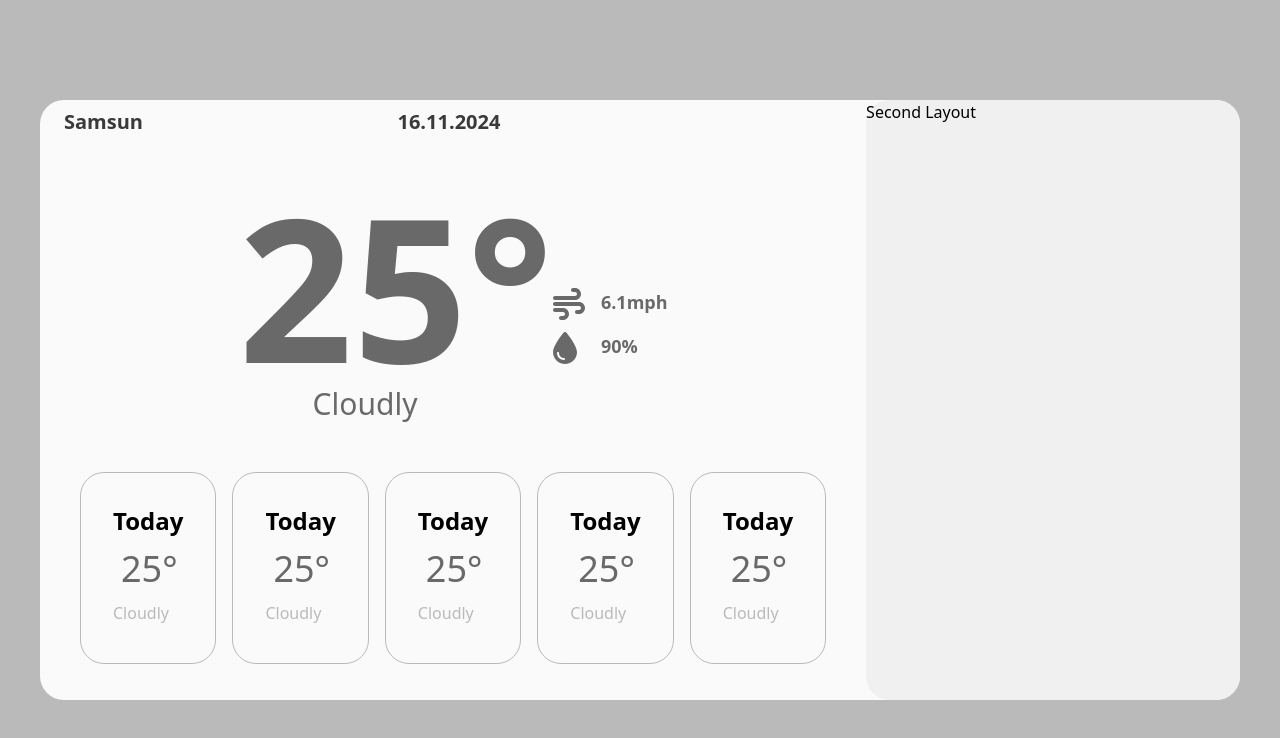
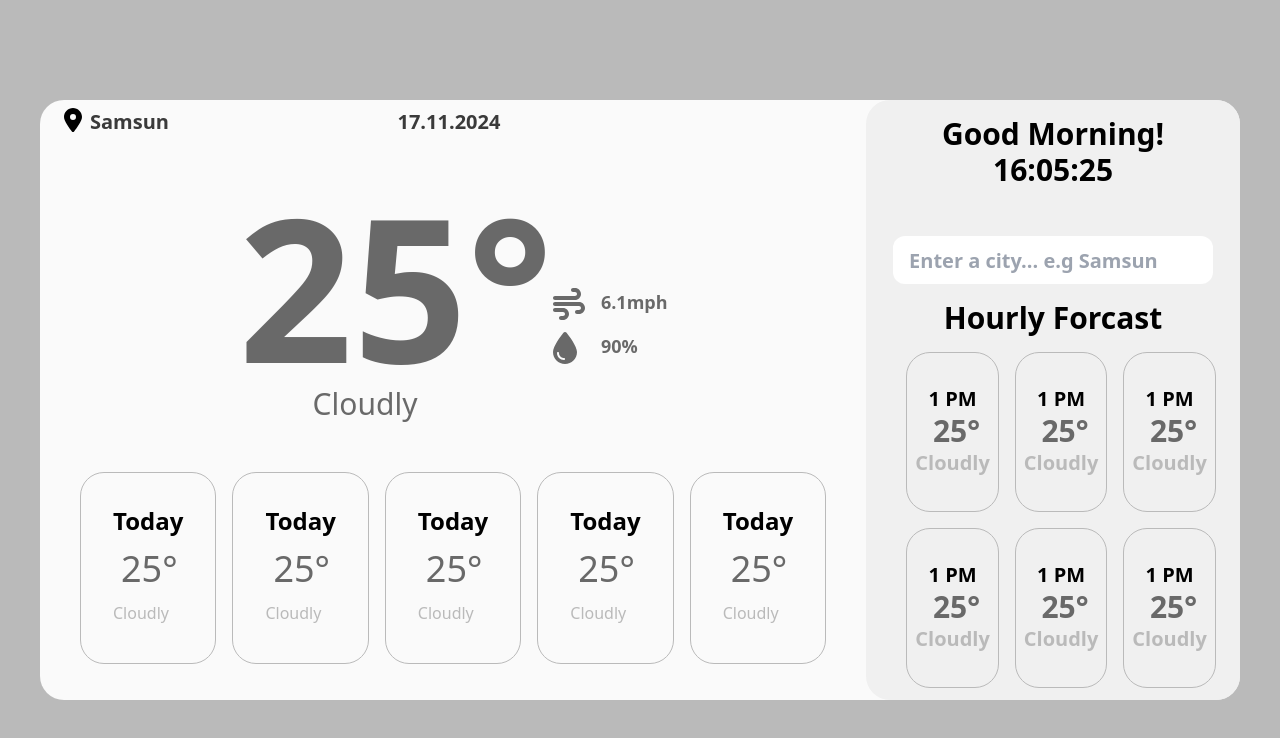
Before and after one commit to enessirn/weather-app-react, a React (Create React App) app: page / in a window 1280 px wide. Shown: the top 738 px of the page. Built offline with nearby package versions, Linux system fonts and the light colour scheme; no server answers.

Commit message:
api loaded as successfly

```diff
--- a/package.json
+++ b/package.json
@@ -11,6 +11,7 @@
     "@testing-library/jest-dom": "^5.17.0",
     "@testing-library/react": "^13.4.0",
     "@testing-library/user-event": "^13.5.0",
+    "axios": "^1.7.7",
     "react": "^18.3.1",
     "react-dom": "^18.3.1",
     "react-scripts": "5.0.1",
--- a/src/App.js
+++ b/src/App.js
@@ -1,14 +1,16 @@
 // import { useEffect,useState } from "react";
-import "./App.css"
+import "./App.css";
 import Container from "./Container";
-import {LocationProvider} from "./context/LocationContext";
-import "./index.css"
+import { ApiProvider } from "./context/ApiContext";
+import { LocationProvider } from "./context/LocationContext";
+import "./index.css";
 function App() {
-
   return (
     <div className="bg-border-light min-h-screen min-w-full flex items-center">
       <LocationProvider>
-        <Container />
+        <ApiProvider>
+          <Container />
+        </ApiProvider>
       </LocationProvider>
     </div>
   );
--- a/src/Container.js
+++ b/src/Container.js
@@ -1,21 +1,27 @@
-import React from 'react'
-import DateAndLocation from './components/DateAndLocation'
-import CurrentTemperature from './components/CurrentTemperature'
-import WeeklyWeather from './components/WeeklyWeather'
+import React from "react";
+import DateAndLocation from "./components/DateAndLocation";
+import CurrentTemperature from "./components/CurrentTemperature";
+import WeeklyWeather from "./components/WeeklyWeather";
+import SecondContent from "./SecondContent";
 
 
 function Container() {
+
   return (
-    <div className='container max-w-[1200px] mx-auto bg-secondary-light h-[600px] flex justify-between rounded-3xl'>
-        <div className='w-full rounded-3xl h-full'>
+    <div className="container max-w-[1200px] mx-auto bg-secondary-light h-[600px] flex justify-between rounded-3xl">
+      <div className="w-full rounded-3xl h-full">
         <DateAndLocation />
         <CurrentTemperature />
         <WeeklyWeather />
+      </div>
+
+      <div className="hidden bg-text-light h-full w-2/4 lg:block rounded-3xl">
+        <div className="text-3xl text-center mt-4 font-semibold text-black">
+          <SecondContent />
         </div>
-
-      <div className='hidden bg-text-light h-full w-2/4 lg:block rounded-3xl'>Second Layout</div>
+      </div>
     </div>
-  )
+  );
 }
 
-export default Container
+export default Container;
--- /dev/null
+++ b/src/SecondContent.js
@@ -0,0 +1,51 @@
+import React, { useEffect, useState } from "react";
+import SearchCity from "./components/SearchCity";
+import HourlyWeather from "./components/HourlyWeather";
+
+function SecondContent() {
+  const[fullTime, setFullTime] = useState("");
+
+  const timeState = () => {
+    const hour = fullTime.substring(0, 2);
+    if (hour > 17) {
+      return "Good Evening!";
+    } else if (hour > 5) {
+      return "Good Morning!";
+    } else if (hour > 11) {
+      return "Good Afternoon!";
+    } else {
+      return "Good Night!";
+    }
+  }
+  useEffect(() => {
+    const interval = setInterval(() => {
+      const time = new Date();
+      setFullTime(
+        `${time.getHours() < 10 ? "0" + time.getHours() : time.getHours()}:${
+          time.getMinutes() < 10 ? "0" + time.getMinutes() : time.getMinutes()
+        }:${
+          time.getSeconds() < 10 ? "0" + time.getSeconds() : time.getSeconds()
+        }`
+      );
+    }, 1000);
+
+    return () => clearInterval(interval);
+  }, []);
+
+  return (
+    <div className="!overflow-hidden">
+      <div>
+        <p>{fullTime && timeState()}</p>
+        {fullTime && fullTime}
+      </div>
+      <div className="mt-12">
+        <SearchCity />
+      </div>
+      <div>
+          <HourlyWeather/>
+      </div>
+    </div>
+  );
+}
+
+export default SecondContent;
--- a/src/components/DateAndLocation.js
+++ b/src/components/DateAndLocation.js
@@ -1,16 +1,26 @@
-import React from 'react'
-
+import React, { useState, useEffect } from "react";
+import { FontAwesomeIcon } from "@fortawesome/react-fontawesome";
+import { faLocationDot } from "@fortawesome/free-solid-svg-icons";
 function DateAndLocation() {
+  const [date, setDate] = useState(null);
+  useEffect(() => {
+    const fullDate = new Date();
+    const fullTime = `${fullDate.getDate()}.${
+      fullDate.getMonth() + 1
+    }.${fullDate.getFullYear()} `;
+    setDate(fullTime);
+  }, []);
   return (
-    <div className='w-full h-12rounded-3xl px-6 flex justify-between text-xl items-center pt-2 '>
-        <div className='w-3/4'>
-            <b className='text-secondary'>Samsun</b>
-        </div>
-        <div className='w-full'>
-            <b className='text-secondary'>16.11.2024</b>
-        </div>
+    <div className="w-full h-12rounded-3xl px-6 flex justify-between text-xl items-center pt-2 ">
+      <div className="w-3/4 cursor-pointer">
+        <FontAwesomeIcon icon={faLocationDot} className="text-2xl mr-2" />
+        <b className="text-secondary">Samsun</b>
+      </div>
+      <div className="w-full">
+        <b className="text-secondary">{date}</b>
+      </div>
     </div>
-  )
+  );
 }
 
-export default DateAndLocation
+export default DateAndLocation;
--- /dev/null
+++ b/src/components/HourlyCard.js
@@ -0,0 +1,15 @@
+import React from "react";
+
+function HourlyCard() {
+  return (
+    <div
+      className={`flex flex-col ml-4 mb-4 max-w-56 px-2 h-40 py-8 rounded-3xl cursor-pointer border-border-light border hover:shadow-md transition`}
+    >
+      <h2 className="text-xl font-semibold">1 PM</h2>
+      <p className="text-text-dark text-3xl ml-2">25°</p>
+      <p className="text-border-light text-xl">Cloudly</p>
+    </div>
+  );
+}
+
+export default HourlyCard;
--- /dev/null
+++ b/src/components/HourlyWeather.js
@@ -0,0 +1,24 @@
+import React from 'react'
+import HourlyCard from './HourlyCard'
+
+function HourlyWeather() {
+  return (
+    <div className='mt-4'>
+      <h1>Hourly Forcast</h1>
+      <div className='flex flex-row w-full justify-center flex-wrap overflow-hidden max-h-96 mt-4'>
+      <HourlyCard />
+      <HourlyCard />
+      <HourlyCard />
+      <HourlyCard />
+      <HourlyCard />
+      <HourlyCard />
+
+
+
+      </div>
+
+    </div>
+  )
+}
+
+export default HourlyWeather
--- /dev/null
+++ b/src/components/SearchCity.js
@@ -0,0 +1,22 @@
+import React, { useEffect, useState } from "react";
+function SearchCity() {
+  const [term, setTerm] = useState("");
+  useEffect(() => {
+    console.log(term);
+  }, [term]);
+
+  return (
+    <div>
+      <input
+        className="outline-none border-none w-80 text-[20px] px-4 rounded-xl h-12"
+        placeholder="Enter a city... e.g Samsun"
+        type="text"
+        value={term}
+        onChange={(e) => setTerm(e.target.value)}
+        required
+      />
+    </div>
+  );
+}
+
+export default SearchCity;
--- a/src/components/WeeklyCard.js
+++ b/src/components/WeeklyCard.js
@@ -1,7 +1,7 @@
 import React from 'react'
 function WeeklyCard() {
   return (
-    <div className='flex flex-col gap-3 min-w-10 px-8 h-48 py-8 rounded-3xl cursor-pointer border-border-light border hover:shadow-md transition'>
+    <div className={`flex flex-col gap-3 min-w-10 px-8 h-48 py-8 rounded-3xl cursor-pointer border-border-light border hover:shadow-md transition`}>
         <h2 className='text-2xl font-semibold'>Today</h2>
         <p className='text-text-dark text-4xl ml-2'>25°</p>
         <p className='text-border-light'>Cloudly</p>
--- /dev/null
+++ b/src/context/ApiContext.js
@@ -0,0 +1,46 @@
+import { createContext, useState, useContext, useEffect } from "react";
+import axios from "axios";
+import LocationContext from "./LocationContext";
+
+const ApiContext = createContext();
+
+export function ApiProvider({ children }) {
+  const [result, setResult] = useState(null);
+  const { location, loaded, error } = useContext(LocationContext);
+  const [query, setQuery] = useState(null);
+useEffect(() => {
+    if (loaded) {
+      setQuery(`${location.latitude},${location.longitude}`);
+    } else {
+      setQuery("istanbul turkey");
+      error && alert(error);
+    }
+  }, [location, loaded, error]);
+
+  useEffect(() => {
+    const getApi = async () => {
+      try {
+        if (location) {
+          const getResult = await axios.get(
+            `${process.env.REACT_APP_WEATHER_API_URL}${process.env.REACT_APP_WEATHER_API_KEY}&q=${query}&days=5&aqi=no&alerts=no`
+          );
+
+          setResult(getResult.data);
+        }
+      } catch (error) {
+        console.error("Error", error);
+      }
+    };
+    getApi();
+  }, [location,query]);
+
+  useEffect(() => {
+    if (loaded) {
+      console.log(result);
+    }
+  }, [loaded,result]);
+
+  return <ApiContext.Provider value={{result, setQuery}}>{children}</ApiContext.Provider>;
+}
+
+export default ApiContext;
--- a/src/context/LocationContext.js
+++ b/src/context/LocationContext.js
@@ -1,10 +1,11 @@
-import React, { createContext,useState,useEffect } from "react";
+import React, { createContext, useState, useEffect } from "react";
+
 const LocationContext = createContext();
 
 export function LocationProvider({ children }) {
-
-    const[location,setLocation] = useState({latitude: null, longitude: null});
-    const[error,setError] = useState(null);
+  const [location, setLocation] = useState({ latitude: null, longitude: null });
+  const [error, setError] = useState(null);
+  const [loaded, setLoaded] = useState(false);
 
   useEffect(() => {
     if (navigator.geolocation) {
@@ -13,24 +14,29 @@ export function LocationProvider({ children }) {
           setLocation({
             latitude: position.coords.latitude,
             longitude: position.coords.longitude,
-
-            })
+          });
         },
         (err) => {
-            setError(err.message)
+          setError(err.message);
         }
-        )
+      );
+    } else {
+      setError("Geolocation is not supported by this browser");
     }
-      else {
-        setError("Geolocation is not supported by this browser")
+  }, []);
+
+  useEffect(() => {
+    if (location.latitude !== null && location.longitude !== null) {
+      setLoaded(true);
+      console.log("güncellenmiş hali",location);
     }
-    },[])
+  }, [location]);
 
-
-
-
-
-    return <LocationContext.Provider value={{location,error}}>{children}</LocationContext.Provider>
+  return (
+    <LocationContext.Provider value={{ location, error, loaded, setLocation }}>
+      {children}
+    </LocationContext.Provider>
+  );
 }
 
 export default LocationContext;
```
Also changed, not shown: 1 other file (tests, documents, lock files or other folders). Lines whose indentation alone changed are shown as unchanged.
